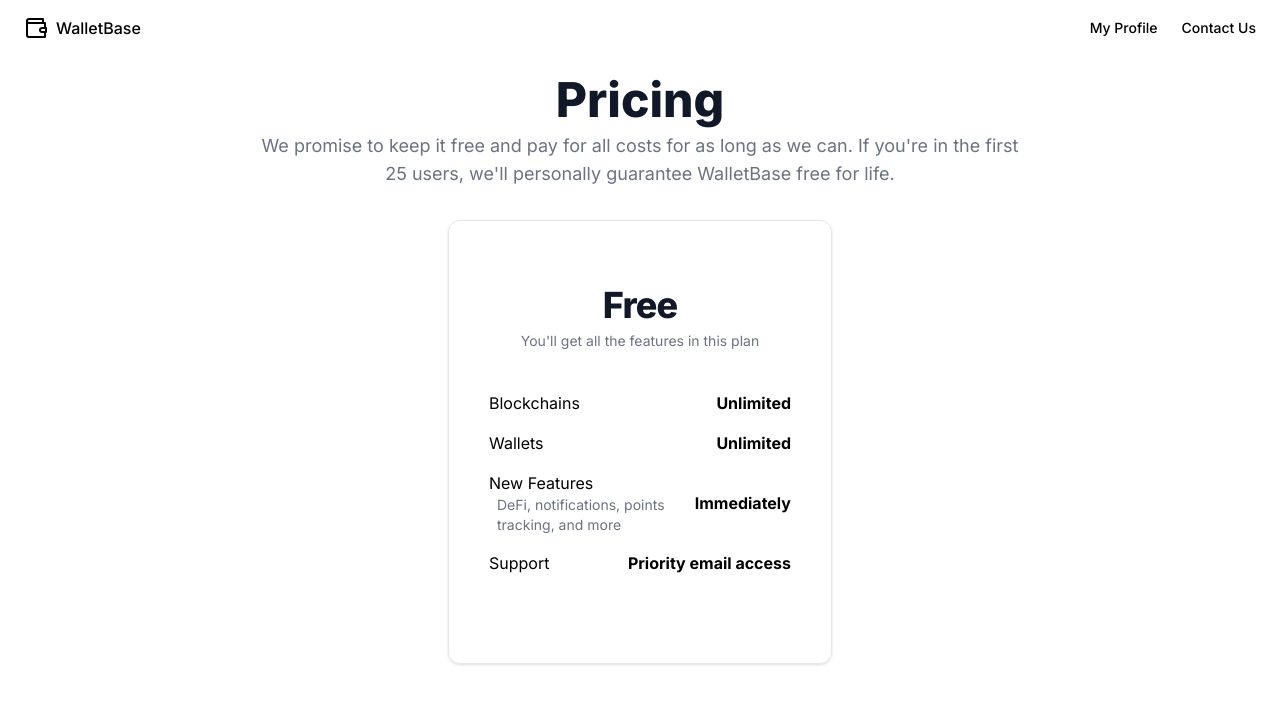
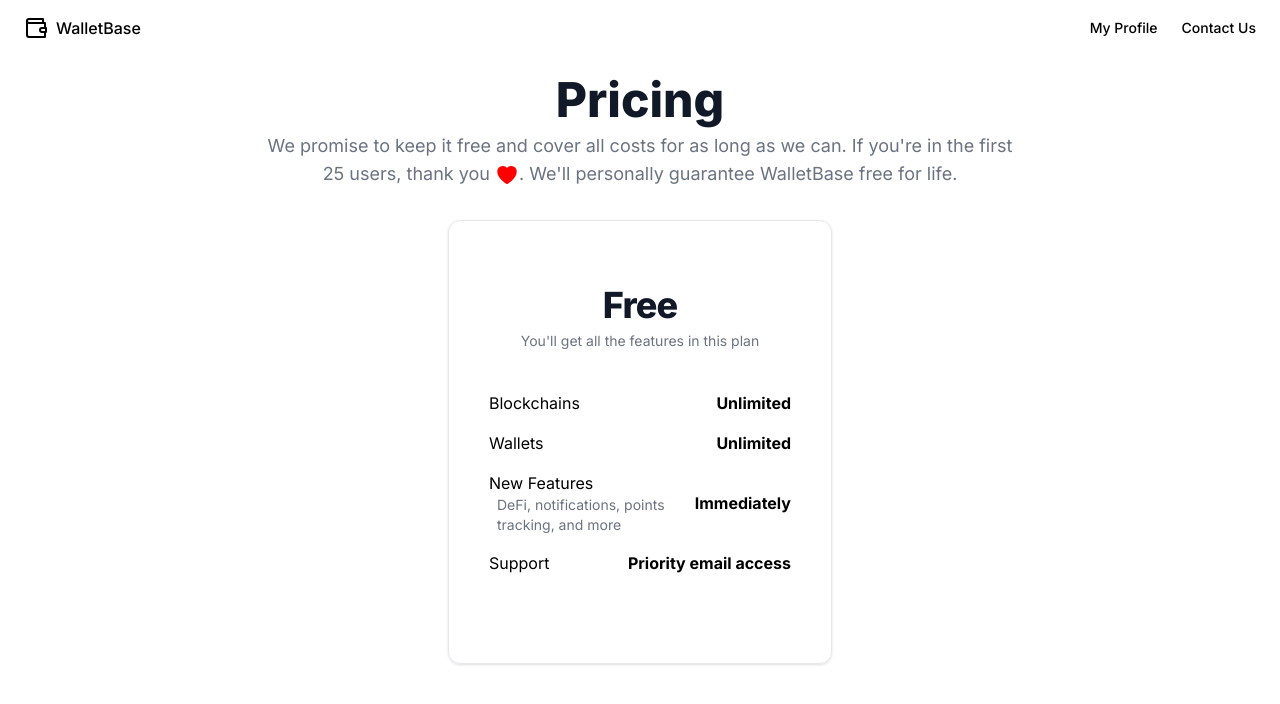
Before and after one commit to ArshaanB/wallet-base, a Next.js app: page /pricing in a window 1280 px wide. Shown: the top 704 px of the page. Built offline with nearby package versions, Linux system fonts and the light colour scheme.

Commit message:
updated landing page spacing, added mailing list required, updated copy on pricing page

```diff
--- a/app/page.tsx
+++ b/app/page.tsx
@@ -53,7 +53,7 @@
         </section>
       </div>
       <main id="features" className="flex-1 ">
-        <section className="w-full pb-12 md:pb-24 lg:pb-32">
+        <section className="w-full py-12 md:py-24 lg:py-32">
           <div className="px-4 md:px-6">
             <div className="grid gap-10 sm:px-10 md:gap-16 md:grid-cols-2">
               <div className="space-y-4">
--- a/components/mailing-list.tsx
+++ b/components/mailing-list.tsx
@@ -101,6 +101,7 @@
           id="email"
           type="email"
           name="email"
+          required
         />
         <Button type="submit" variant={signUpButtonColor} className="w-24">
           {signUpButtonContents}
--- a/components/pricing.tsx
+++ b/components/pricing.tsx
@@ -6,15 +6,34 @@
   Card
 } from "@/components/ui/card";
 
+function HeartIcon() {
+  return (
+    <svg
+      xmlns="http://www.w3.org/2000/svg"
+      fill="red"
+      viewBox="0 0 24 24"
+      strokeWidth={1.5}
+      stroke="red"
+      className="w-6 h-6 inline-block"
+    >
+      <path
+        strokeLinecap="round"
+        strokeLinejoin="round"
+        d="M21 8.25c0-2.485-2.099-4.5-4.688-4.5-1.935 0-3.597 1.126-4.312 2.733-.715-1.607-2.377-2.733-4.313-2.733C5.1 3.75 3 5.765 3 8.25c0 7.22 9 12 9 12s9-4.78 9-12Z"
+      />
+    </svg>
+  );
+}
+
 export function Pricing() {
   return (
     <div className="grid items-start gap-8">
       <div className="flex flex-col items-center text-center">
         <h1 className="text-5xl font-extrabold text-gray-900">Pricing</h1>
         <p className="text-lg text-gray-500 w-3/5 mt-2">
-          We promise to keep it free and pay for all costs for as long as we
-          can. If you&apos;re in the first 25 users, we&apos;ll personally
-          guarantee WalletBase free for life.
+          We promise to keep it free and cover all costs for as long as we can.
+          If you&apos;re in the first 25 users, thank you <HeartIcon />.
+          We&apos;ll personally guarantee WalletBase free for life.
         </p>
       </div>
       <Card className="w-full max-w-sm mx-auto p-4 pb-16">
```
